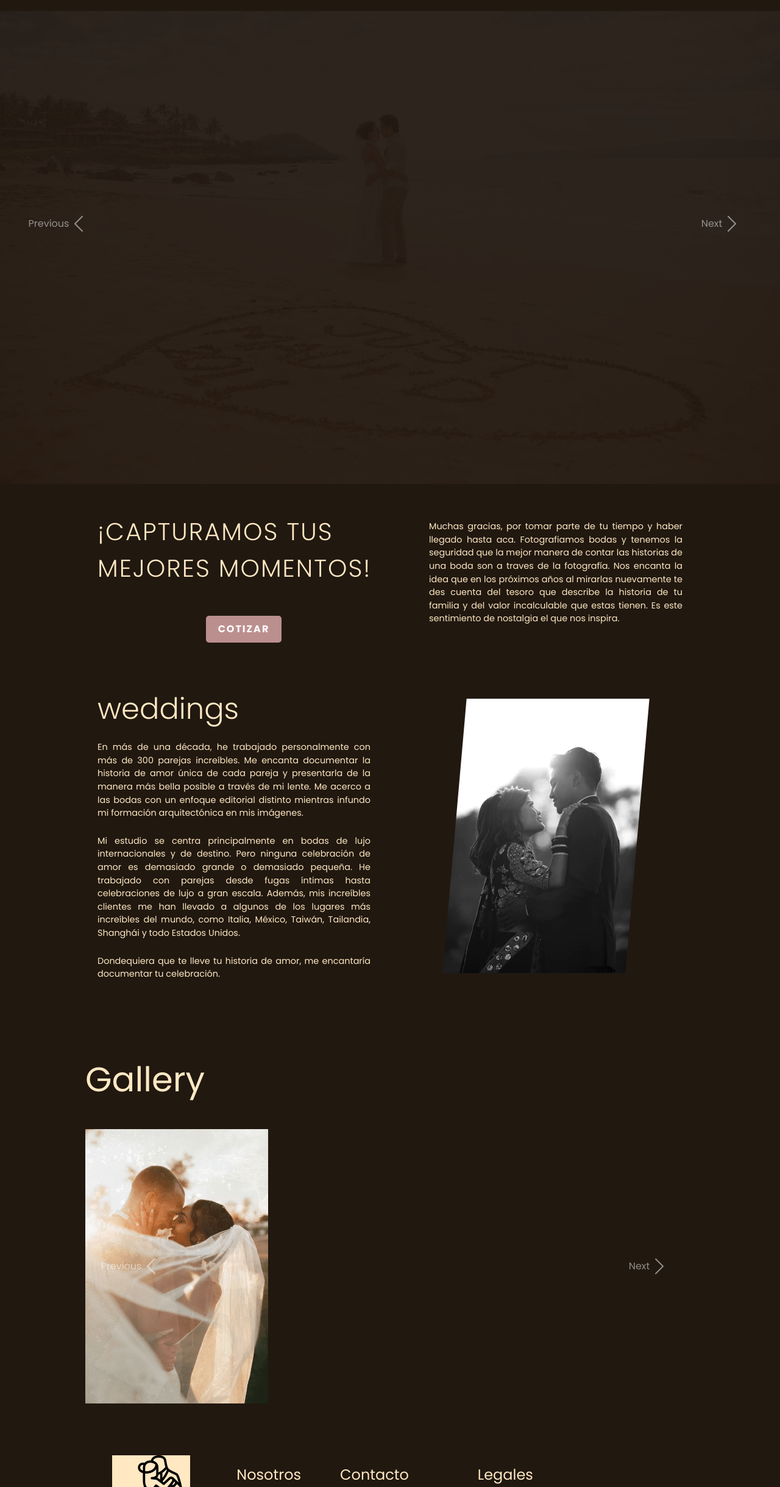
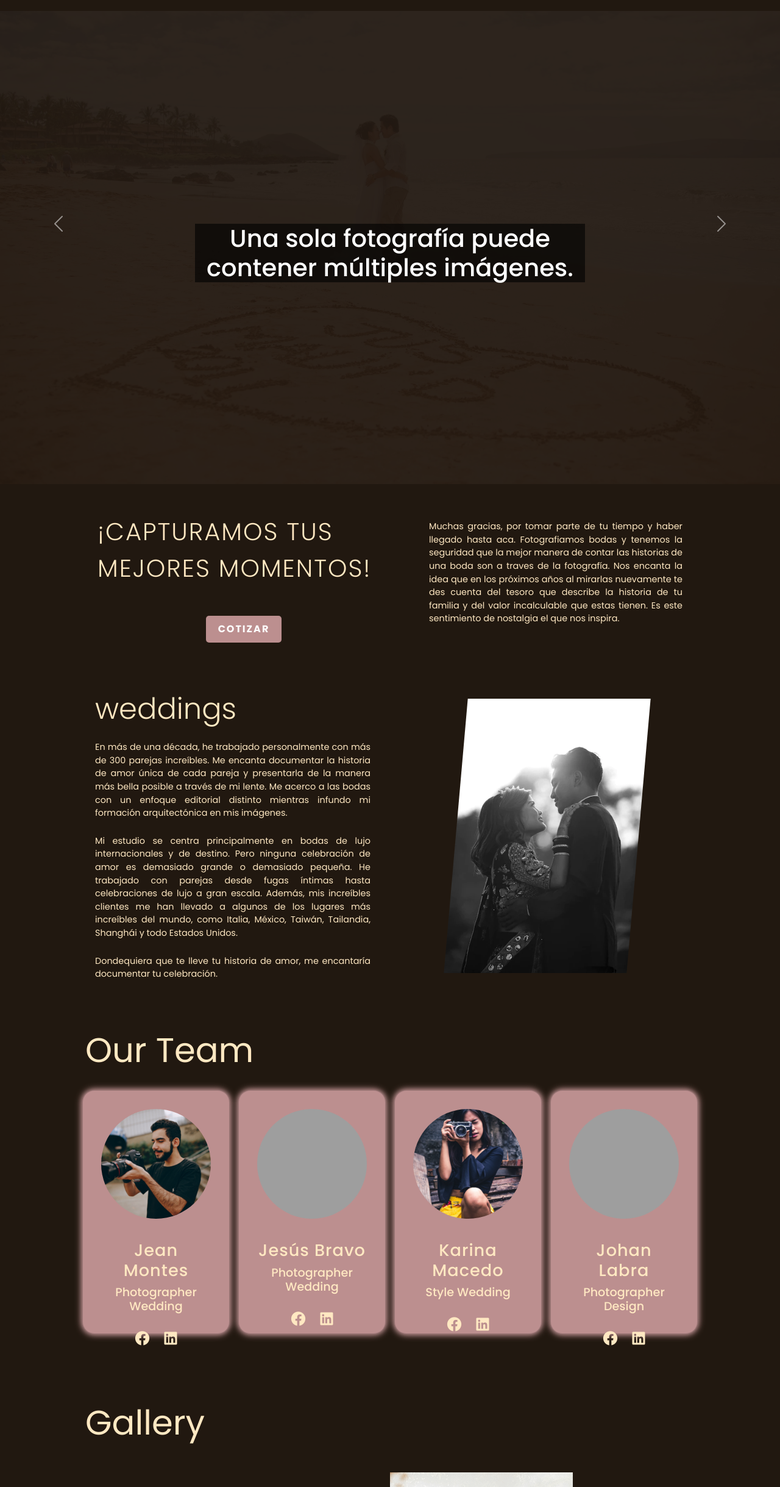
Before and after one commit to kmacedo0409/proyecto-final-frontend, a plain HTML site: page index.html in a window 1280 px wide. Shown: the part 60-2499 px from the top of the page at 61% size. Drawn offline with nearby package versions, Linux system fonts and the light colour scheme; grey boxes are pictures that could not be loaded.

Commit message:
upload changes

```diff
--- /dev/null
+++ b/css/cards.css
@@ -0,0 +1,109 @@
+
+
+.team{
+    padding: var(--padding-section);
+}
+
+
+.team__container{
+    padding: var(--padding-container);
+    max-width: var(--max-width-container);
+    margin: 0 auto;
+}
+
+.team__card-container{
+    display: grid;
+    grid-template-columns: repeat(auto-fit, minmax(230px, 1fr));
+    gap: 1.5rem;
+    max-width: var(--max-width-container);
+    margin: 0 auto;
+    /* padding: var(--padding-container); */
+    justify-items: center;
+}
+
+
+.team__tittle{
+    font-weight: 400;
+    font-size: 3.5rem;
+    margin: 0;
+    padding-bottom: 2rem;
+    color: var(--primary-text-color);
+}
+
+.team .card{
+    /* width: 330px; */
+    /* height: 416px; */
+    max-width: 256px;
+    max-height: 400px;
+    padding: 30px;
+    /* margin: 20px; */
+    background: rosybrown;
+    box-shadow: 0em 0em 0.5em rosybrown,
+                0em 0em 0.8em rosybrown;
+    /* box-shadow: 0.6em 0.6em 1.2em rosybrown,
+                -0.5em -0.5em 1em rosybrown; */
+    border-radius: 20px;
+}
+
+.team .card .content{
+    display: flex;
+    justify-content: center ;
+    align-items: center;
+    flex-direction: column;
+    gap: 1rem;
+}
+.team .card .content .imgBox{
+    width: 180px;
+    height: 180px;
+    border-radius: 50%;
+    position: relative;
+    margin-bottom: 20px;
+    overflow: hidden;
+}
+.team .card .content .imgBox img{
+    position: absolute;
+    top:0;
+    left: 0;
+    width: 100%;
+    height: 100%;
+    object-fit: cover;
+}
+.team .card .content .contentBox h4{
+    color: var(--primary-text-color) ;
+    font-size: 1.7rem;
+    /* font-weight: bold; */
+    text-align: center;
+    letter-spacing: 1px;
+}
+.team .card .content .contentBox h5{
+    color: var(--primary-text-color);
+    font-size: 1.2rem;
+    /* font-weight: bold; */
+    text-align: center;
+}
+.team .card .content .social{
+    display: flex;
+    align-items: center;
+    justify-content: center;
+    gap: 1rem;
+
+}
+.team .card .content .social a{
+    text-decoration: none;
+    color: var(--primary-text-color);
+    font-size: 1.5rem;
+    transition: var(--primary-all-transitions);
+}
+.team .card .content .social a:hover{
+    color: var(--secondary-highlight-color);
+    transform: scale(1.5);
+}
+
+@media (min-width: 854px){
+
+    .team .card .content .social{
+
+        gap: 1.5rem;
+
+    }
+}
--- a/css/footer.css
+++ b/css/footer.css
@@ -3,7 +3,6 @@
 footer {
     width: 100%;
     padding: var(--padding-section);
-
     background-color: var(--primary-theme-color);
   }
 
@@ -78,7 +77,6 @@ footer {
 
   .footer__media-icons{
     display: flex;
-    flex-direction: row;
     align-items: center;
     justify-content: center;
     gap: 2rem;
@@ -95,7 +93,7 @@ footer {
 
   .footer__container-box3 a:hover{
     transform: scale(1.5);
-    color: var(--primary-text-color);
+    color: var(--h);
   }
 
   .footer__container-box4{
--- a/css/hero.css
+++ b/css/hero.css
@@ -4,107 +4,34 @@
     background-size: cover;
     background-position: center;
     min-height: 100vh;
-
+    position: relative;
   }
 
 
-  .hero__container{
-    display: grid;
-    align-self: end;
-    justify-content: start;
-    gap: 12rem;
-    max-width: 1024px;
-    margin: 1rem;
 
-  }
-
-
-  .hero__info-container{
-    display: flex;
-    flex-direction: column;
-    justify-content: center;
-    max-width: 450px;
-    gap: 1rem;
-    padding: 1rem;
-  }
-
-  .hero__tittle{
-    color: #000;
-    font-size: 45px ;
-    text-transform: uppercase;
-    font-weight: 800;
-    letter-spacing: 2px;
-    line-height: 60px;
-    margin: 0;
-  }
-
-
-  .hero__paragraph{
-    display: none;
-    font-size: 14px;
-    font-weight: 500;
-    justify-content: center;
-    text-align: justify;
-    margin: 0;
-  }
-
-  .hero__btn{
-
-    align-self: center;
+  .hero_tittle{
+    background:linear-gradient(rgba(0, 0, 0, 0.6), rgba(0, 0, 0, 0.6));
     color: #fff;
-    background:rosybrown;
-    text-decoration: none;
-    text-transform: uppercase;
-    font-weight: 700;
-    letter-spacing: 2px;
-    padding: 10px 20px;
-    border-radius: 5px;
-
-  }
-
-  .hero__btn:hover{
-    background-color: var(--primary-text-color);
-    color:rosybrown
-  }
-
-  .media-icons{
-    display: flex;
-    justify-self:end;
-    align-items: flex-end;
-
-  }
-  .media-icons a{
-    color: #111;
-    font-size: 25px;
-    transition: 0.3s;
-    transition-property: transform;
-
-  }
-  .media-icons a:not(:last-child){
-    margin-right: 60px;
-  }
-  .media-icons a:hover{
-    transform: scale(1.5);
+    text-align: center;
+    position: absolute;
+    top: 50%;
+    left: 50%;
+    z-index: 200;
+    transform: translate(-50%);
   }
 
 
 
   @media (min-width: 854px){
 
-    .hero__container{
-      display: grid;
-      margin: 0 17rem;
-      gap: 2rem;
-
-
+    .hero_tittle{
+      background:linear-gradient(rgba(0, 0, 0, 0.6), rgba(0, 0, 0, 0.6));
+      color: #fff;
+      text-align: center;
+      position: absolute;
+      top: 50%;
+      left: 50%;
+      z-index: 200;
+      transform: translate(-50%);
     }
-
-    .hero__paragraph{
-      display: flex;
-      font-size: 16px;
-      font-weight: 500;
-      justify-content: center;
-      text-align: justify;
-    }
-
   }
--- a/css/weddings.css
+++ b/css/weddings.css
@@ -1,5 +1,4 @@
 .weddings{
-    background-color:var(--primary-theme-color);
     padding: var(--padding-section);
 }
 .weddings__container{
@@ -9,7 +8,7 @@
     gap: 2rem;
     max-width: 1024px;
     margin: 0 auto;
-    padding: 0 1rem;
+    padding: var(--padding-container);;
 
 }
 .weddings__text-container{
--- a/index.css
+++ b/index.css
@@ -5,6 +5,8 @@
 @import '/css/weddings.css';
 @import '/css/gallery.css';
 @import '/css/footer.css';
+@import '/css/cards.css';
+
 
 .body{
     margin: 0;
--- a/index.html
+++ b/index.html
@@ -6,8 +6,8 @@
     <meta name="viewport" content="width=device-width, initial-scale=1.0">
     <link rel="stylesheet" href="./index.css">
     <link rel="stylesheet" href="https://cdnjs.cloudflare.com/ajax/libs/font-awesome/6.2.0/css/all.min.css">
-    <link rel="shortcut icon" href="./img/favicon.ico" type="image/x-icon">
-    <title></title>
+    <link rel="shortcut icon" href="/assets/img/favicon.ico" type="image/x-icon">
+    <title>JK STUDIO</title>
     <link rel="preconnect" href="https://fonts.googleapis.com">
     <link rel="preconnect" href="https://fonts.gstatic.com" crossorigin>
     <link href="https://fonts.googleapis.com/css2?family=Poppins:ital,wght@0,200;0,300;0,400;0,500;0,600;0,700;0,800;0,900;1,100&display=swap" rel="stylesheet">
@@ -32,10 +32,10 @@
                         <a href="#hero" class="header-nav__menu-link">Inicio</a>
                     </li>
                     <li class="header-nav__menu-item">
-                        <a href="" class="header-nav__menu-link">Nosotros</a>
+                        <a href="#team" class="header-nav__menu-link">Nosotros</a>
                     </li>
                     <li class="header-nav__menu-item">
-                        <a href="" class="header-nav__menu-link">Portafolio</a>
+                        <a href="#gallery" class="header-nav__menu-link">Portafolio</a>
                     </li>
                     <li class="header-nav__menu-item">
                         <a href="./categorias/categorias.html" class="header-nav__menu-link" target="_blank">Categorias</a>
@@ -67,15 +67,19 @@
                   <img src="/assets/img/heroSiete.jpg" class="d-block w-100" alt="...">
                 </div>
               </div>
-              <button class="carousel-control-prev" data-bs-target="#control" data-bs-slide="prev" >
-                <span>Previous</span>
-                <span class="carousel-control-prev-icon"></span>
+              <button class="carousel-control-prev" type="button" data-bs-target="#control" data-bs-slide="prev">
+                <span class="carousel-control-prev-icon" aria-hidden="true"></span>
+                <span class="visually-hidden">Previous</span>
               </button>
-              <button class="carousel-control-next" data-bs-target="#control" data-bs-slide="next" >
-                <span>Next</span>
-                <span class="carousel-control-next-icon"></span>
+              <button class="carousel-control-next" type="button" data-bs-target="#control" data-bs-slide="next">
+                <span class="carousel-control-next-icon" aria-hidden="true"></span>
+                <span class="visually-hidden">Next</span>
               </button>
             </div>
+
+            <h1 class="hero_tittle"> Una sola fotografía puede contener múltiples imágenes.</h1>
+
+
         </article>
 
 
@@ -85,7 +89,7 @@
                 <h2 class="intro__tittle">
                   ¡Capturamos tus mejores momentos!
                 </h2>
-                <a href="#" class="hero__btn">Cotizar</a>
+                <a href="#" class="intro__btn">Cotizar</a>
 
               </div>
               <div class="intro_paragraph-container">
@@ -124,7 +128,83 @@
           </div>
         </section>
 
-        <section class="gallery">
+        <section id="team" class="team">
+
+          <div class="team__container">
+
+            <h2 class="team__tittle">Our Team</h2>
+
+            <div class="team__card-container">
+
+              <div class="card">
+                <div class="content">
+                    <div class="imgBox">
+                        <img src="/assets/img/filter-image/man1.png" alt="fotoman">
+                    </div>
+                    <div class="contentBox">
+                        <h4>Jean Montes</h4>
+                        <h5>Photographer Wedding</h5>
+                    </div>
+                    <div class="social">
+                        <a href=""><i class="fa-brands fa-facebook"></i></a>
+                        <a href=""><i class="fa-brands fa-linkedin"></i></a>
+                    </div>
+                </div>
+                </div>
+
+                <div class="card">
+                  <div class="content">
+                    <div class="imgBox">
+                        <img src="/assets/img/filter-image/man2.png" alt="fotoman">
+                    </div>
+                    <div class="contentBox">
+                        <h4>Jesús Bravo</h4>
+                        <h5>Photographer Wedding</h5>
+                    </div>
+                    <div class="social">
+                        <a href=""><i class="fa-brands fa-facebook"></i></a>
+                        <a href=""><i class="fa-brands fa-linkedin"></i></a>
+                    </div>
+                  </div>
+                </div>
+
+                <div class="card">
+                  <div class="content">
+                    <div class="imgBox">
+                        <img src="/assets/img/filter-image/woman1.png" alt="fotoman">
+                    </div>
+                    <div class="contentBox">
+                        <h4>Karina Macedo</h4>
+                        <h5>Style Wedding</h5>
+                    </div>
+                    <div class="social">
+                        <a href=""><i class="fa-brands fa-facebook"></i></a>
+                        <a href=""><i class="fa-brands fa-linkedin"></i></a>
+                    </div>
+                  </div>
+                </div>
+
+                <div class="card">
+                  <div class="content">
+                    <div class="imgBox">
+                        <img src="/assets/img/filter-image/man3.png" alt="fotoman">
+                    </div>
+                    <div class="contentBox">
+                        <h4>Johan Labra</h4>
+                        <h5>Photographer Design</h5>
+                    </div>
+                    <div class="social">
+                        <a href=""><i class="fa-brands fa-facebook"></i></a>
+                        <a href=""><i class="fa-brands fa-linkedin"></i></a>
+                    </div>
+                  </div>
+                </div>
+            </div>
+          </div>
+
+        </section>
+
+        <section id="gallery" class="gallery">
           <section class="container mt-5 " >
                 <h2 class="text">Gallery</h2>
                 <div
@@ -132,7 +212,7 @@
                 class="carousel slide carousel-fade mt-5"
                 data-bs-ride="carousel">
 
-                <div class="carousel-inner">
+                <div class="carousel-inner d-flex justify-content-center align-items-center">
                   <div class="carousel-item active">
                       <img src="/assets/img/imagenDos.png"   alt="" class="d-block w-30"/>
 
@@ -152,13 +232,13 @@
 
                   </div>
 
-                  <button class="carousel-control-prev" data-bs-target="#controls" data-bs-slide="prev" >
-                    <span>Previous</span>
-                    <span class="carousel-control-prev-icon"></span>
+                  <button class="carousel-control-prev" type="button" data-bs-target="#controls" data-bs-slide="prev">
+                    <span class="carousel-control-prev-icon" aria-hidden="true"></span>
+                    <span class="visually-hidden">Previous</span>
                   </button>
-                  <button class="carousel-control-next" data-bs-target="#controls" data-bs-slide="next" >
-                    <span>Next</span>
-                    <span class="carousel-control-next-icon"></span>
+                  <button class="carousel-control-next" type="button" data-bs-target="#controls" data-bs-slide="next">
+                    <span class="carousel-control-next-icon" aria-hidden="true"></span>
+                    <span class="visually-hidden">Next</span>
                   </button>
 
                   </div>
```
Also changed, not shown: categorias/categorias.html (+1 -1 lines), contacto/contacto.html (+8 -7 lines), css/intro.css (+20 -0 lines), css/gallery.css (line endings or trailing spaces).
